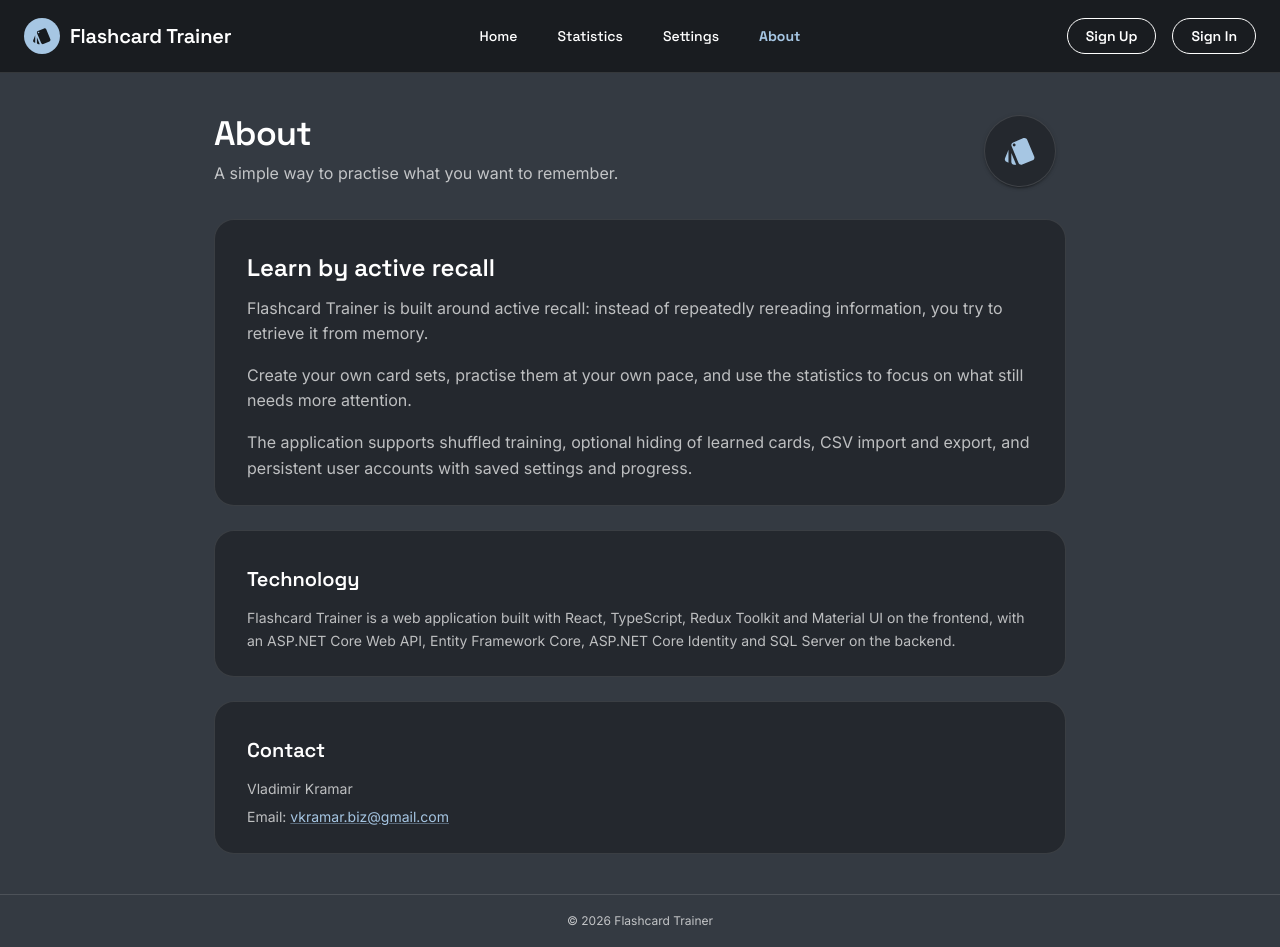
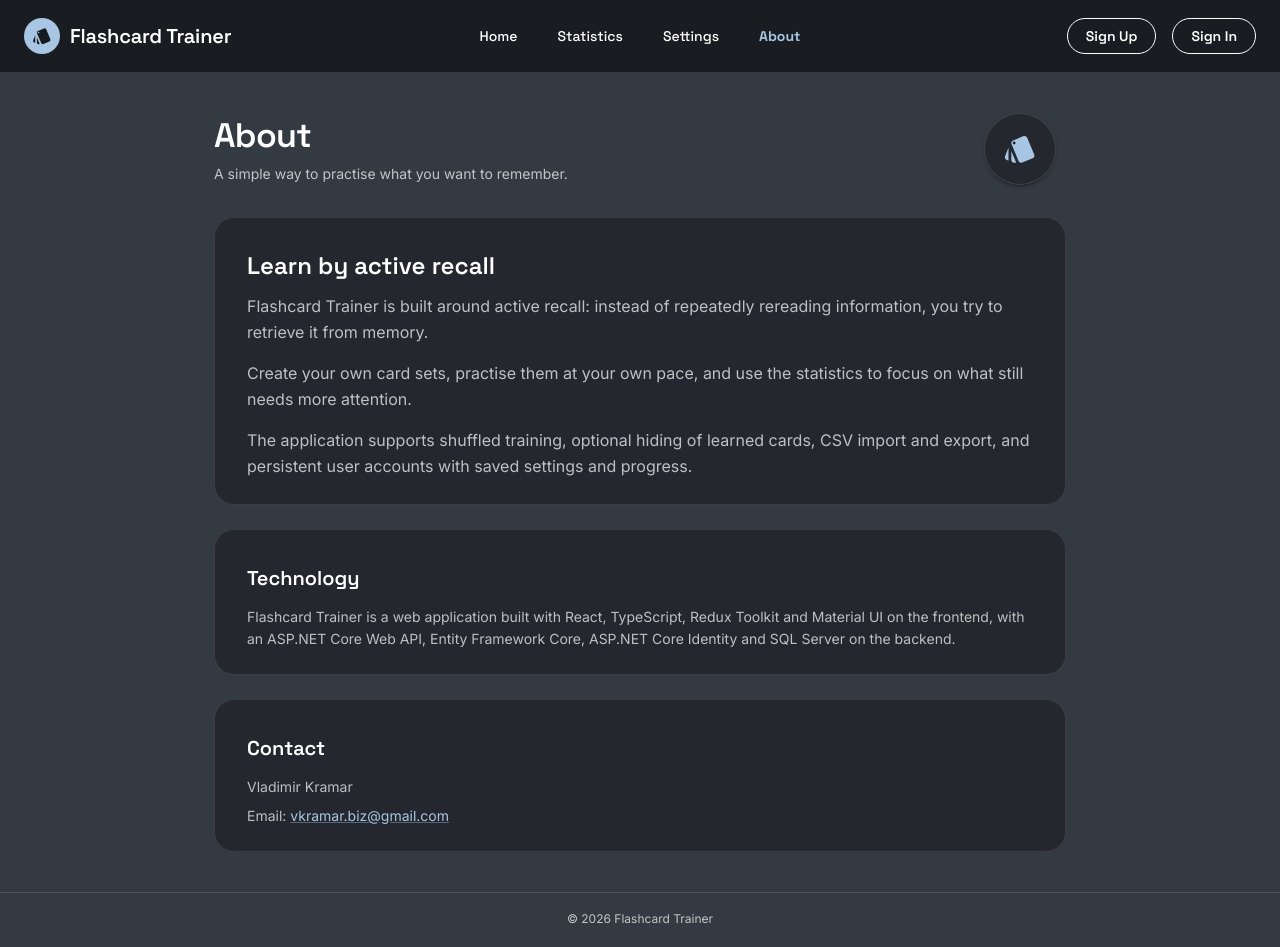
Before and after one commit to vkramar-dev/flashcard-trainer, a React (Vite) app in the folder frontend/: page /about in a window 1280 px wide. Built offline with nearby package versions, Linux system fonts and the light colour scheme.

Commit message:
small UI improvement.

```diff
--- a/frontend/src/components/PageContainer.tsx
+++ b/frontend/src/components/PageContainer.tsx
@@ -41,7 +41,7 @@ export function PageContainer({
 
             {description && (
               <Typography
-                variant="body1"
+                variant="body2"
                 color="text.secondary"
                 sx={{
                   mt: title ? 0.75 : 0,
```
